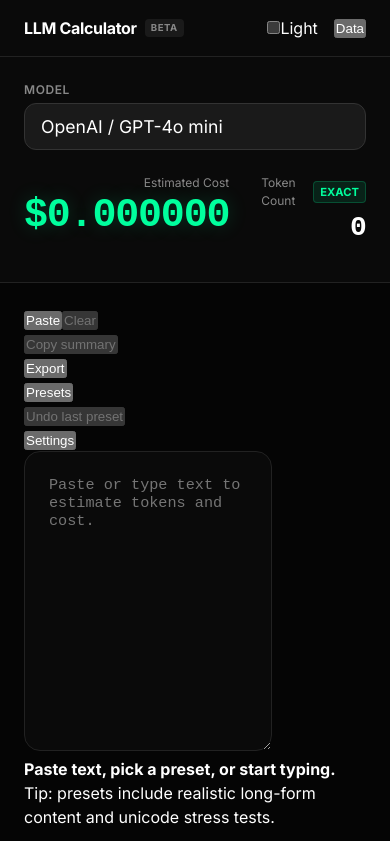
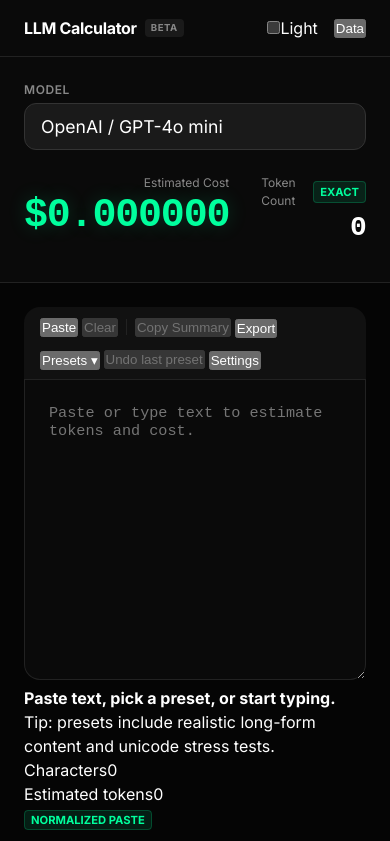
Before and after one commit to ginettododo/LLM-Cost-Calculator, a React (Vite) app: page / in a window 390 px wide. Shown: the top 841 px of the page. Built offline with nearby package versions, Linux system fonts and the light colour scheme.

Commit message:
UI/UX polish: responsive textarea, model sorting, and table improvements

```diff
--- a/src/core/tokenization/openaiTokenizer.ts
+++ b/src/core/tokenization/openaiTokenizer.ts
@@ -2,7 +2,7 @@
 
 const DEFAULT_OPENAI_ENCODING = "cl100k_base";
 const encoderCache = new Map<string, ReturnType<typeof getEncoding>>();
-const utf8Decoder = new TextDecoder("utf-8", { fatal: false });
+
 
 export type OpenAITokenDetail = {
   index: number;
@@ -14,10 +14,13 @@
   charEnd: number;
 };
 
-const utf8Encoder = new TextEncoder();
 
+
+
+
+// Helper to map byte offsets to character indices for accurate highlighting
 const mapByteOffsetsToCharIndices = (text: string): Uint32Array => {
-  const utf8Length = utf8Encoder.encode(text).length;
+  const utf8Length = new TextEncoder().encode(text).length;
   const byteToChar = new Uint32Array(utf8Length + 1);
 
   let byteOffset = 0;
@@ -25,7 +28,7 @@
   byteToChar[0] = 0;
 
   for (const symbol of text) {
-    const symbolBytes = utf8Encoder.encode(symbol).length;
+    const symbolBytes = new TextEncoder().encode(symbol).length;
 
     for (let index = 0; index < symbolBytes; index += 1) {
       byteToChar[byteOffset + index] = charOffset;
@@ -88,20 +91,29 @@
   let byteCursor = 0;
 
   return tokenIds.map((tokenId, index) => {
-    const tokenBytes =
-      (encoder as unknown as { textMap?: Map<number, Uint8Array> }).textMap?.get(tokenId) ??
-      new Uint8Array();
-    const tokenText = utf8Decoder.decode(tokenBytes);
+    // Access internal textMap for exact byte sequences since public decode() is lossy for split-char tokens
+    const internalEncoder = encoder as unknown as { textMap?: Map<number, Uint8Array> };
+    const tokenBytes = internalEncoder.textMap?.get(tokenId) ?? new Uint8Array();
+
+    // Fallback if textMap is missing (e.g. library update)
+    if (tokenBytes.length === 0) {
+      // If we can't get exact bytes, we might have issues with highlighting.
+      // But preventing crash is priority.
+    }
+
+    const tokenText = new TextDecoder().decode(tokenBytes);
+    const byteLength = tokenBytes.length;
+
     const detail: OpenAITokenDetail = {
       index,
       tokenId,
       text: tokenText,
       byteStart: byteCursor,
-      byteEnd: byteCursor + tokenBytes.length,
+      byteEnd: byteCursor + byteLength,
       charStart: byteToCharOffset[byteCursor] ?? 0,
-      charEnd: byteToCharOffset[byteCursor + tokenBytes.length] ?? text.length,
+      charEnd: byteToCharOffset[byteCursor + byteLength] ?? text.length,
     };
-    byteCursor += tokenBytes.length;
+    byteCursor += byteLength;
     return detail;
   });
 };
--- a/src/ui/components/PricingTable.tsx
+++ b/src/ui/components/PricingTable.tsx
@@ -470,7 +470,9 @@
 
                 rows.push(
                   <tr key={`${row.provider}-${row.model}-${row.pricing_tier ?? "base"}`}>
-                    <td>{row.provider}</td>
+                    <td className="app__cell--muted">
+                      {sortKey === "provider" ? null : row.provider}
+                    </td>
                     <td>
                       {row.notes ? (
                         <Tooltip content={row.notes}>{modelLabel}</Tooltip>
--- a/src/ui/components/TextareaPanel.tsx
+++ b/src/ui/components/TextareaPanel.tsx
@@ -107,22 +107,23 @@
 
   return (
     <Card className="app__input-card">
-      <div className="app__actions-row-packed">
-        <div className="app__actions-group">
+      <div className="app__textarea-toolbar">
+        <div className="app__toolbar-group">
           <Button
-            variant="primary"
+            variant="ghost"
+            size="sm"
             onClick={handlePasteButton}
             disabled={!canPaste}
+            title="Paste from clipboard"
           >
             Paste
           </Button>
-          <Button onClick={() => onChange("")} disabled={!value}>
+          <Button variant="ghost" size="sm" onClick={() => onChange("")} disabled={!value}>
             Clear
           </Button>
-        </div>
-        <div className="app__actions-group">
-          <Button onClick={onCopySummary} disabled={copySummaryDisabled}>
-            Copy summary
+          <div className="app__toolbar-divider" />
+          <Button variant="ghost" size="sm" onClick={onCopySummary} disabled={copySummaryDisabled}>
+            Copy Summary
           </Button>
           <Popover
             isOpen={isExportOpen}
@@ -132,6 +133,8 @@
             align="end"
             trigger={
               <Button
+                variant="ghost"
+                size="sm"
                 aria-haspopup="menu"
                 aria-expanded={isExportOpen}
                 onClick={onExportToggle}
@@ -146,7 +149,7 @@
               role="menuitem"
               onClick={onExportCsv}
             >
-              Export current results to CSV
+              Export to CSV
             </button>
             <button
               type="button"
@@ -154,9 +157,12 @@
               role="menuitem"
               onClick={onExportJson}
             >
-              Export current results to JSON
+              Export to JSON
             </button>
           </Popover>
+        </div>
+
+        <div className="app__toolbar-group">
           <Popover
             isOpen={isPresetOpen}
             onClose={() => setIsPresetOpen(false)}
@@ -165,11 +171,13 @@
             align="end"
             trigger={
               <Button
+                variant="ghost"
+                size="sm"
                 aria-haspopup="menu"
                 aria-expanded={isPresetOpen}
                 onClick={() => setIsPresetOpen((prev) => !prev)}
               >
-                Presets
+                Presets ▾
               </Button>
             }
           >
--- a/src/ui/styles/app.css
+++ b/src/ui/styles/app.css
@@ -261,10 +261,49 @@
   background: var(--surface-hover) !important;
 }
 
-.app__textarea-footer {
-  padding-top: var(--space-s);
-  padding-left: var(--space-s);
-  padding-right: var(--space-s);
+.app__textarea-toolbar {
+  display: flex;
+  flex-wrap: wrap;
+  align-items: center;
+  gap: var(--space-s);
+  padding: var(--space-s) var(--space-m);
+  border-bottom: 1px solid var(--border);
+  background: var(--surface-elevated);
+  border-top-left-radius: var(--radius-l);
+  border-top-right-radius: var(--radius-l);
+}
+
+.app__toolbar-group {
+  display: flex;
+  align-items: center;
+  gap: var(--space-xs);
+}
+
+.app__toolbar-divider {
+  width: 1px;
+  height: 16px;
+  background: var(--border);
+  margin: 0 var(--space-xs);
+}
+
+.app__textarea {
+  background: var(--surface) !important;
+  border: 1px solid var(--border) !important;
+  border-top: none !important;
+  /* Toolbar handles top border */
+  border-top-left-radius: 0 !important;
+  border-top-right-radius: 0 !important;
+  min-height: 300px;
+  font-family: var(--font-mono) !important;
+  font-size: 0.95rem !important;
+  padding: var(--space-l) !important;
+  border-bottom-left-radius: var(--radius-l) !important;
+  border-bottom-right-radius: var(--radius-l) !important;
+  box-shadow: none !important;
+  transition: all 0.2s;
+  width: 100%;
+  /* Full width */
+  resize: vertical;
 }
 
 /* ── Components: Pricing Table & Accordion ────────────────────────────── */
@@ -295,6 +334,8 @@
   border: 1px solid var(--border);
   border-radius: var(--radius-m);
   overflow: hidden;
+  overflow-x: auto;
+  /* Allow horizontal scroll for narrow screens */
 }
 
 /* ── Pricing Table Specifics ────────────────────────────────────────── */
--- a/src/ui/views/AppView.tsx
+++ b/src/ui/views/AppView.tsx
@@ -246,10 +246,15 @@
   }, [primaryModelKey, visibleRows]);
 
 
-  const openAIModels = useMemo<PricingRow[]>(() => {
-    return pricingValidation.models
-      .filter((model) => model.provider.trim().toLowerCase() === "openai")
-      .sort((a, b) => a.input_per_mtok - b.input_per_mtok);
+  // Sort visibility rows by Provider then Model
+  const sortedModels = useMemo<PricingRow[]>(() => {
+    const sorted = [...pricingValidation.models].sort((a, b) => {
+      const providerCmd = a.provider.localeCompare(b.provider);
+      if (providerCmd !== 0) return providerCmd;
+      return a.model.localeCompare(b.model);
+    });
+
+    return sorted;
   }, [pricingValidation.models]);
 
 
@@ -519,14 +524,6 @@
             <Card className="app__stats-card" variant="inset">
               <div className="app__kpi-row">
                 <div className="app__kpi-chip">
-                  <span>Exact tokens (primary)</span>
-                  <strong>{primaryModel && primaryModel.tokens > 0
-                    ? primaryModel.tokens.toLocaleString()
-                    : debouncedText.trim().length > 0
-                      ? estimatedTokens.toLocaleString()
-                      : "—"}</strong>
-                </div>
-                <div className="app__kpi-chip">
                   <span>Characters</span>
                   <strong>{counters.characters.toLocaleString()}</strong>
                 </div>
@@ -547,7 +544,7 @@
               ) : null}
               <TokenDebugPanel
                 text={debouncedText}
-                openAIModels={openAIModels}
+                openAIModels={sortedModels.filter(m => m.provider.toLowerCase() === 'openai')}
               />
             </Card>
           </section>
```
Also changed, not shown: src/core/counters.ts (+18 -0 lines), src/core/schema/prices.ts (+8 -0 lines), 1 other file (tests, documents, lock files or other folders).
